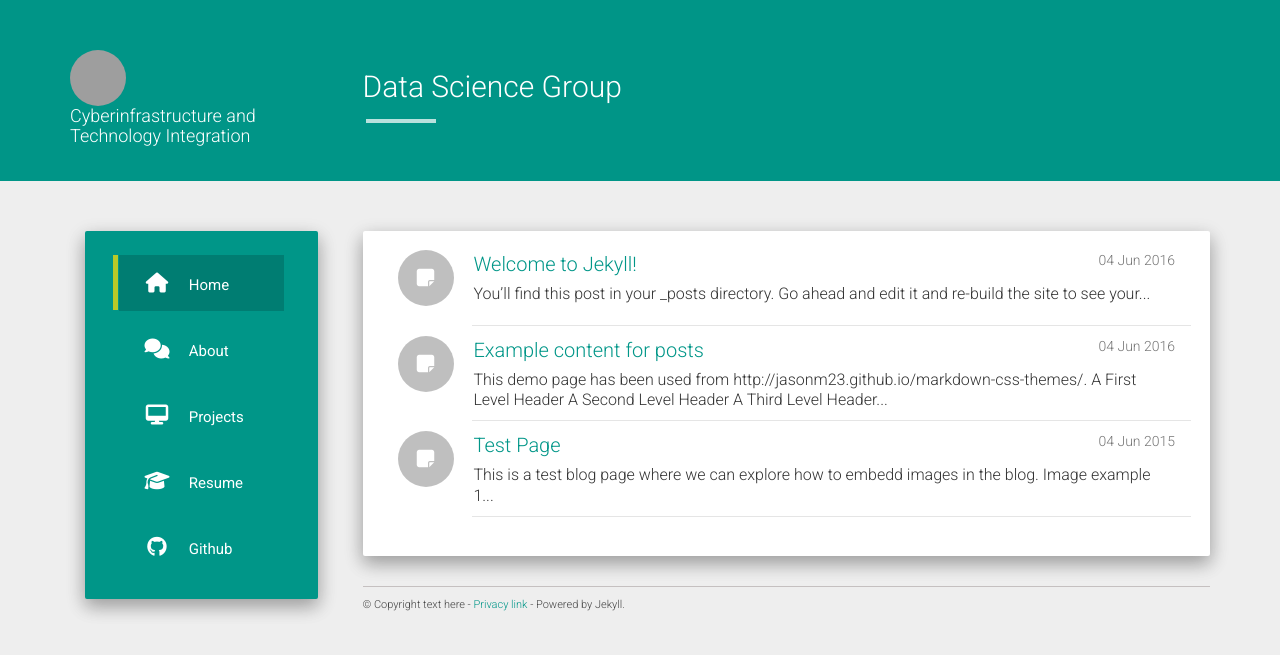
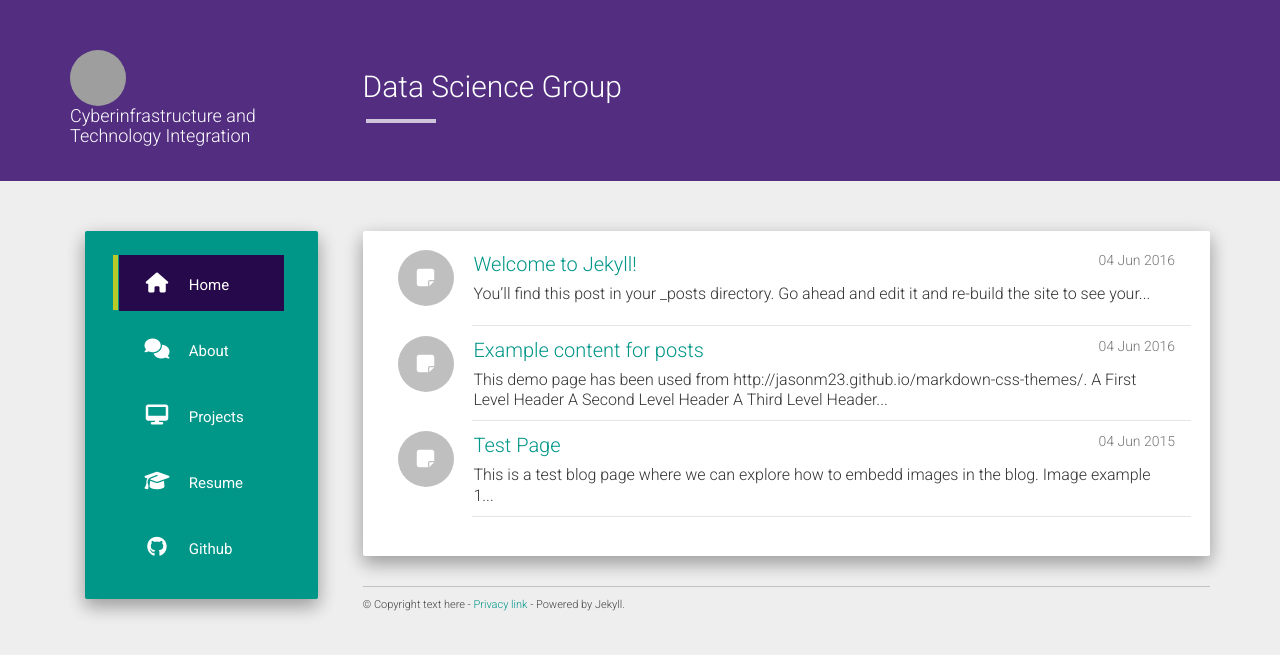
Before and after one commit to clemsonciti/data-science, a Jekyll site: the page built from index.html, in a window 1280 px wide. Shown: the top 655 px of the page. Built offline with Jekyll 4.4.1, drawn with Linux system fonts in a browser that asks for light colours; nearby versions of some CDN libraries; the list of posts is cut into pages by our own code; grey boxes are pictures that could not be loaded.

Commit message:
update ..

```diff
--- a/_config.yml
+++ b/_config.yml
@@ -8,14 +8,14 @@ disqus_shortname: citids
 google_analytics: UA-72862926-1
 urls:
     - text: Home
-      url: /
+      url:
       icon: fa-home
       layout: post
     - text: About
-      url: /about/
+      url: about/
       icon: fa-comments
     - text: Projects
-      url: /projects/
+      url: projects/
       icon: fa-desktop
     - text: Resume
       url: '#'
@@ -32,8 +32,8 @@ share:
 enableTags: true
 tagarray: []
 
-url: "http://linhbngo.github.io"
-baseurl: "/data-science"
+url: "https://linhbngo.github.io/data-science"
+baseurl: ""
 paginate: 20
 per_page: 20
 paginate_path: "/page:num/"
--- a/static/css/main.css
+++ b/static/css/main.css
@@ -1,6 +1,6 @@
 .main.outer{padding-top: 50px;}
 .header-panel.shadow-z-2 {
-    background-color: #009587;
+    background-color: #522D80;
     padding: 50px 0 15px 0;
     width: 100%;
 }
@@ -55,7 +55,7 @@ p.info a {
     text-align: center;
     line-height: 20px;
     font-size: 20px;
-    color: #009688;
+    color: #522D80;
     padding: 5px;
     width: 30px;
     height: 30px;
@@ -63,7 +63,7 @@ p.info a {
 }
 .icon:hover {
     color: rgba(255, 255, 255, 0.63);
-    background: #009688;
+    background: #26094B;
 }
 .menu ul li {
     list-style: none;
@@ -71,7 +71,7 @@ p.info a {
 }
 
 .menu ul li a:hover, .menu ul li a:focus, li.current-menu-item > a{
-    background: #007D72;
+    background: #26094B;
 }
 li.current-menu-item:before {
     content: "";
```
Also changed, not shown: 12 other files.
